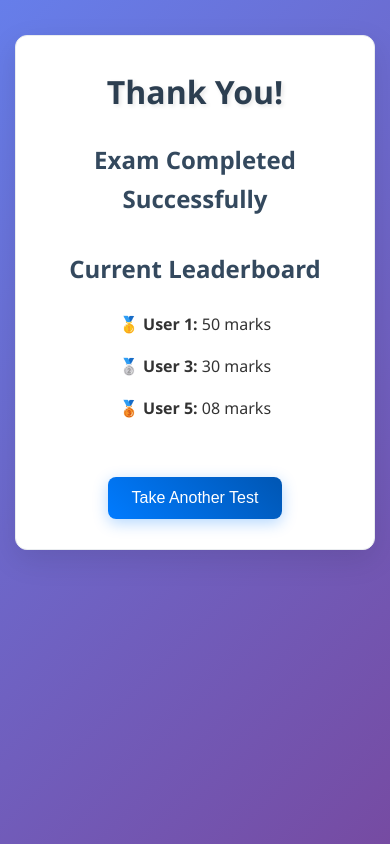
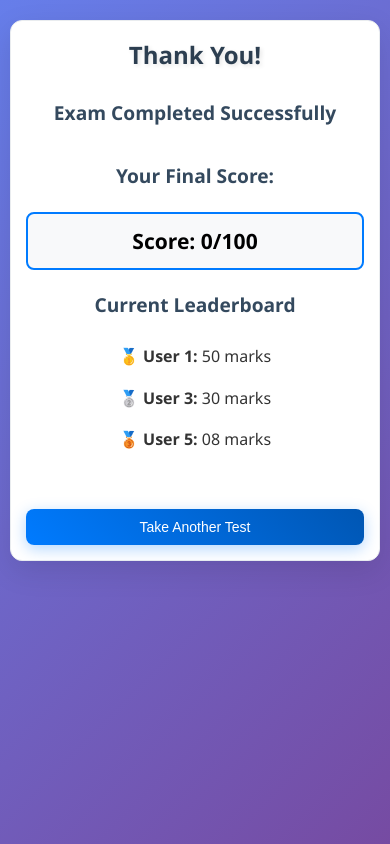
Before and after one commit to bharratgehlot/gate-pixels, a React (Vite) app: page /Thankyou in a window 390 px wide. Built offline with nearby package versions, Linux system fonts and the light colour scheme.

Commit message:
Added Score Counter

```diff
--- a/src/components/Question.jsx
+++ b/src/components/Question.jsx
@@ -9,6 +9,8 @@ function Question({
   setSelectedAnswer,
   isFirst,
   isLast,
+  submissionCount,
+  maxSubmissions,
 }) {
   const renderOptions = () => {
     if (question.type === "NAT") {
@@ -74,7 +76,9 @@ function Question({
         <button onClick={onPrev} disabled={isFirst}>
           Previous
         </button>
-        <button onClick={onSaveAnswer}>Save</button>
+
+        <button onClick={onSaveAnswer} disabled={submissionCount >= maxSubmissions}>Save ({submissionCount}/{maxSubmissions}) </button>
+
         <button onClick={onNext} disabled={isLast}>
           Next
         </button>
--- a/src/components/ScoreCounter.jsx
+++ b/src/components/ScoreCounter.jsx
@@ -3,15 +3,26 @@ import { useMemo } from "react";
 function ScoreCounter({answers, questions}) {
 
   const score = useMemo(()=>{
+    return Object.entries(answers).reduce((total, [questionID, answerData]) => {
+      const question = questions.find(q => q.id === parseInt(questionID));
+      if (!question) return total
 
+      console.log(`Q${questionID}: type=${question.type}, correct=${answerData.isCorrect}, negativeMarks=${question.negativeMarks}`);
 
-    return
-  },[dependancies])
+      if (answerData.isCorrect) {
+        return total + question.marks;
+      } else if (question.type === "MCQ" && answerData.answer && question.negativeMarks > 0) {
+        console.log(`Subtracting ${question.negativeMarks} for MCQ Q${questionID}`);
+        return total - question.negativeMarks;
+      }
+      return total;
+    }, 0);
 
+  },[answers, questions]);
 
   return (
     <div className="score-counter">
-      <h3>Score: {15}/100</h3>
+      <h3>Score: {score}/100</h3>
     </div>
   )
 
--- a/src/components/component.css
+++ b/src/components/component.css
@@ -158,3 +158,51 @@
   margin-left: auto;
   border: 1px solid black;
 }
+
+.card .score-counter {
+  max-width: none;
+  margin: 20px auto;
+  padding: 10px;
+  font-size: 18px;
+  border: 2px solid #007bff;
+  border-radius: 8px;
+  background: #f8f9fa;
+}
+
+
+@media (max-width: 440px) {
+  .question-container {
+    padding: 15px;
+    margin: 10px 0;
+  }
+
+  .question-image {
+    width: 100%;
+    height: 200px;
+  }
+
+  .question-text {
+    font-size: 16px;
+    margin-bottom: 15px;
+  }
+
+  .options-container label {
+    padding: 10px;
+    font-size: 14px;
+  }
+
+  .navigation-buttons {
+    flex-direction: column;
+    gap: 10px;
+  }
+
+  .navigation-buttons button {
+    min-width: auto;
+    width: 100%;
+  }
+
+  .score-counter {
+    max-width: 150px;
+    font-size: 12px;
+  }
+}
--- a/src/index.css
+++ b/src/index.css
@@ -126,3 +126,35 @@ input[type="email"]:focus {
     font-size: 1.5rem;
   }
 }
+
+@media (max-width: 440px) {
+  .container {
+    padding: 10px;
+  }
+
+  h1 {
+    font-size: 1.5rem;
+    margin-bottom: 1rem;
+  }
+
+  h2 {
+    font-size: 1.2rem;
+    margin-bottom: 1rem;
+  }
+
+  .card:not(.question-container) {
+    padding: 15px;
+    margin: 10px 0;
+  }
+
+  button:not(.navigation-buttons button) {
+    padding: 10px 16px;
+    font-size: 14px;
+    width: 100%;
+  }
+
+  input[type="email"] {
+    padding: 10px 12px;
+    font-size: 14px;
+  }
+}
--- a/src/pages/ExamPage.jsx
+++ b/src/pages/ExamPage.jsx
@@ -16,6 +16,10 @@ function ExamPage() {
   const [selectedAnswer, setSelectedAnswer] = useState("");
   const [answers, setAnswers] = useState({});
 
+  // State Management for Max submission limits
+
+  const [submissionCounts, setSubmissionCounts] = useState({});
+
   // Page Navigation
   const navigate = useNavigate();
 
@@ -30,17 +34,18 @@ function ExamPage() {
   const isFirst = currentIndex === 0;
   const isLast = currentIndex === paper_1.length - 1;
 
-  // Handle Save and answer check
+ const handleSaveAnswer = () => {
+  const currentCount = submissionCounts[currentQuestion.id] || 0;
+  const maxSubmissions = currentQuestion.type === "MCQ" ? 1 :
+                        currentQuestion.type === "MSQ" ? 3 : 5;
 
-  const handleSaveAnswer = () => {
+  if (currentCount >= maxSubmissions) return;
+
   let isCorrect = false;
 
   if (currentQuestion.type === "MSQ") {
-      // Convert selectedAnswer string to array (e.g., "AC" -> ["A", "C"])
     const selectedArray = selectedAnswer.split("").sort();
     const correctArray = currentQuestion.correctAnswers.sort();
-
-      // Check if arrays are identical
     isCorrect =
       selectedArray.length === correctArray.length &&
       selectedArray.every((val, index) => val === correctArray[index]);
@@ -48,12 +53,10 @@ function ExamPage() {
     currentQuestion.type === "NAT" &&
     currentQuestion.correctAnswerRange
   ) {
-      // ✅ Range check for NAT
     const userVal = parseFloat(selectedAnswer);
     const { min, max } = currentQuestion.correctAnswerRange;
     isCorrect = !isNaN(userVal) && userVal >= min && userVal <= max;
   } else {
-      // MCQ and NAT - single answer check
     isCorrect = currentQuestion.correctAnswers.includes(selectedAnswer);
   }
 
@@ -62,8 +65,14 @@ function ExamPage() {
     [currentQuestion.id]: { answer: selectedAnswer, isCorrect },
   }));
 
+  setSubmissionCounts((prev) => ({
+    ...prev,
+    [currentQuestion.id]: currentCount + 1,
+  }));
+
   alert(isCorrect ? "Correct!" : "Wrong!");
 };
+
 
   return (
     <div className="container">
@@ -85,10 +94,18 @@ function ExamPage() {
         setSelectedAnswer={setSelectedAnswer}
         isFirst={isFirst}
         isLast={isLast}
+        submissionCount={submissionCounts[currentQuestion.id] || 0}
+        maxSubmissions={
+          currentQuestion.type === "MCQ"
+            ? 1
+            : currentQuestion.type === "MSQ"
+            ? 3
+            : 5
+        }
       />
 
       <div className="text-center mt-4">
-        <button onClick={() => navigate("/Thankyou")}>Finish Exam</button>
+        <button onClick={() => navigate("/Thankyou", { state: { answers, questions: paper_1 } })}>Finish Exam</button>
       </div>
     </div>
   );
--- a/src/pages/Thankyou.jsx
+++ b/src/pages/Thankyou.jsx
@@ -1,13 +1,19 @@
 import { useNavigate } from "react-router-dom";
+import { useLocation } from "react-router-dom";
+import ScoreCounter from "../components/ScoreCounter";
 
 function Thankyou() {
-  const navigate = useNavigate()
+  const navigate = useNavigate();
+  const location = useLocation();
+  const { answers = {}, questions = [] } = location.state || {};
 
   return (
     <div className="container">
       <div className="card text-center">
         <h1 className="mb-3">Thank You!</h1>
         <h2 className="mb-4">Exam Completed Successfully</h2>
+        <h2>Your Final Score:</h2>
+      <ScoreCounter answers={answers} questions={questions} />
 
         <div className="mb-4">
           <h2 className="mb-3">Current Leaderboard</h2>
```
Also changed, not shown: progress.txt, 19 other files (tests, documents, lock files or other folders). Lines whose indentation alone changed are shown as unchanged.
